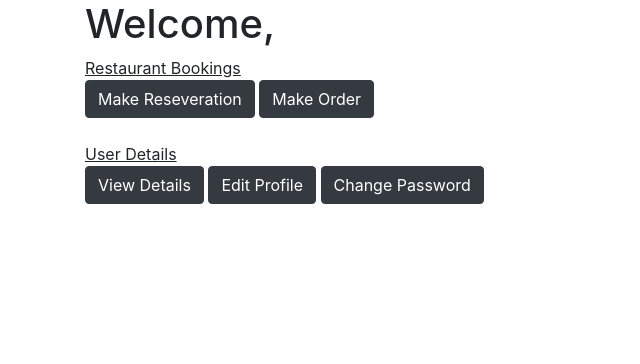
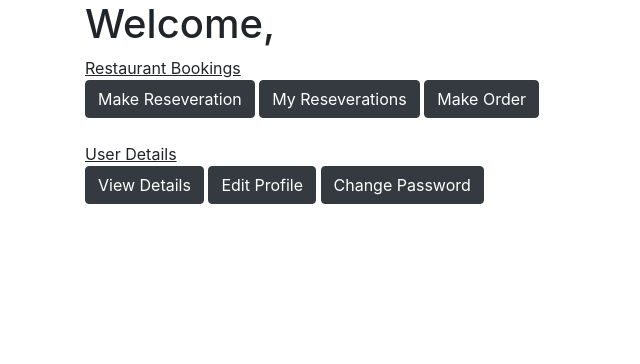
Before and after one commit to Re-Tails/restaurant-booking, a Django app: page /dashboard/ in a window 1280 px wide. Shown: the part 56-420 px from the top of the page, without its empty margins (0-640 px from the left). Run offline with Django 3.2, Linux system fonts and the light colour scheme; some libraries are stand-ins or nearby versions.

Commit message:
Added view reservations to dashboard

```diff
--- a/restaurant/templates/dashboard.html
+++ b/restaurant/templates/dashboard.html
@@ -13,6 +13,7 @@
   {% else %}
   <u>Restaurant Bookings</u><br>
   <a href="/reservation/add" class="btn btn-dark">Make Reseveration</a>
+  <a href="/reservation" class="btn btn-dark">My Reseverations</a>
   <a href="" class="btn btn-dark">Make Order</a>
 
   {% endif %}
```
